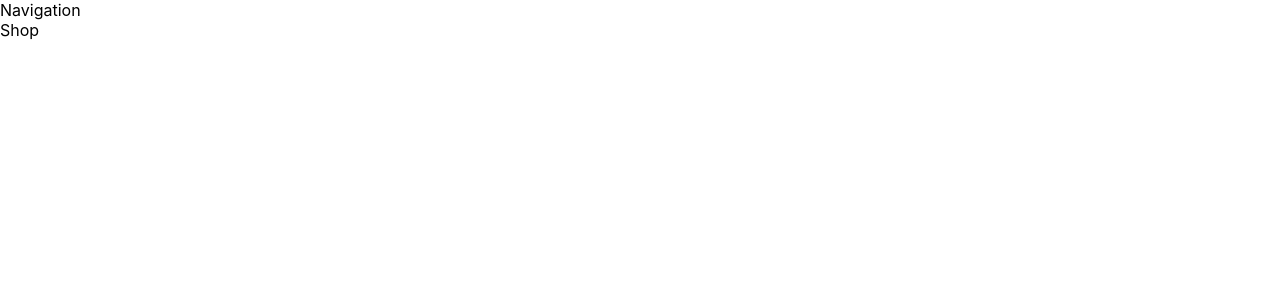
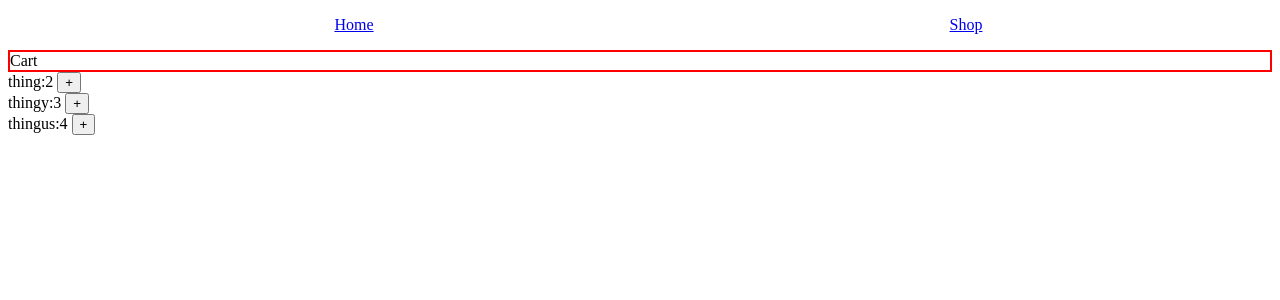
Before and after one commit to hoholabs/react-shopping-cart, a React (Create React App) app: page /Shop in a window 1280 px wide. Shown: the top 300 px of the page. Built offline with nearby package versions, Linux system fonts and the light colour scheme.

Commit message:
added Item.js with basic functionality. Added cart.js with basic functionality

```diff
--- a/package.json
+++ b/package.json
@@ -9,6 +9,7 @@
     "react": "^18.2.0",
     "react-dom": "^18.2.0",
     "react-scripts": "5.0.1",
+    "uuidv4": "^6.2.13",
     "web-vitals": "^2.1.4"
   },
   "scripts": {
--- a/public/index.html
+++ b/public/index.html
@@ -11,7 +11,7 @@
 
   <link rel="manifest" href="%PUBLIC_URL%/manifest.json" />
 
-  <title>Shopping Cart</title>
+  <title>Fake Store</title>
 </head>
 
 <body>
--- /dev/null
+++ b/src/Cart.js
@@ -0,0 +1,12 @@
+function Cart(props) {
+    return (
+        <div id="cart">
+            Cart
+            {props.cart.map((item) => {
+                return <li key={item.id}>{item.name}</li>;
+            })}
+        </div>
+    );
+}
+
+export default Cart;
--- a/src/Home.js
+++ b/src/Home.js
@@ -4,7 +4,7 @@ function Home() {
     return (
         <div className="Home">
             <Nav />
-            Home
+            Welcome to Fake Store! We have all the fake stuff!
         </div>
     );
 }
--- /dev/null
+++ b/src/Item.js
@@ -0,0 +1,16 @@
+function Item(props) {
+    return (
+        <div>
+            {props.name}:{props.price}{' '}
+            <button
+                onClick={(event) => {
+                    props.add(props.id);
+                }}
+            >
+                +
+            </button>
+        </div>
+    );
+}
+
+export default Item;
--- a/src/Nav.js
+++ b/src/Nav.js
@@ -1,5 +1,18 @@
+import { Link } from 'react-router-dom';
+
 function Nav() {
-    return <div>Navigation</div>;
+    return (
+        <nav>
+            <ul>
+                <li>
+                    <Link to="/">Home</Link>
+                </li>
+                <li>
+                    <Link to="/shop">Shop</Link>
+                </li>
+            </ul>
+        </nav>
+    );
 }
 
 export default Nav;
--- a/src/Shop.js
+++ b/src/Shop.js
@@ -1,10 +1,31 @@
+import React, { useState, useEffect } from 'react';
 import Nav from './Nav';
+import Cart from './Cart';
+import Item from './Item';
+import { v4 as uuid } from 'uuid';
+
+const items = [
+    { name: 'thing', price: '2', id: uuid() },
+    { name: 'thingy', price: '3', id: uuid() },
+    { name: 'thingus', price: '4', id: uuid() }
+];
 
 function Shop() {
+    const [cart, setCart] = useState([]);
+
+    const addToCart = (id) => {
+        console.log(id);
+        const item = items.find((item) => item.id === id);
+        setCart([...cart, item]);
+    };
+
     return (
         <div className="Shop">
             <Nav />
-            Shop
+            <Cart cart={cart} />
+            {items.map((item) => {
+                return <Item {...item} key={item.id} add={addToCart} />;
+            })}
         </div>
     );
 }
--- a/src/index.css
+++ b/src/index.css
@@ -1,13 +1,17 @@
-body {
-  margin: 0;
-  font-family: -apple-system, BlinkMacSystemFont, 'Segoe UI', 'Roboto', 'Oxygen',
-    'Ubuntu', 'Cantarell', 'Fira Sans', 'Droid Sans', 'Helvetica Neue',
-    sans-serif;
-  -webkit-font-smoothing: antialiased;
-  -moz-osx-font-smoothing: grayscale;
+nav {
+    color: red;
 }
 
-code {
-  font-family: source-code-pro, Menlo, Monaco, Consolas, 'Courier New',
-    monospace;
+nav ul {
+    display: grid;
+    grid-template-columns: 1fr 1fr;
+    justify-items: center;
 }
+
+nav li {
+    list-style-type: none;
+}
+
+#cart {
+    border: solid red 2px;
+}
```
Also changed, not shown: src/App.css (deleted, +0 -38 lines), 1 other file (tests, documents, lock files or other folders).
